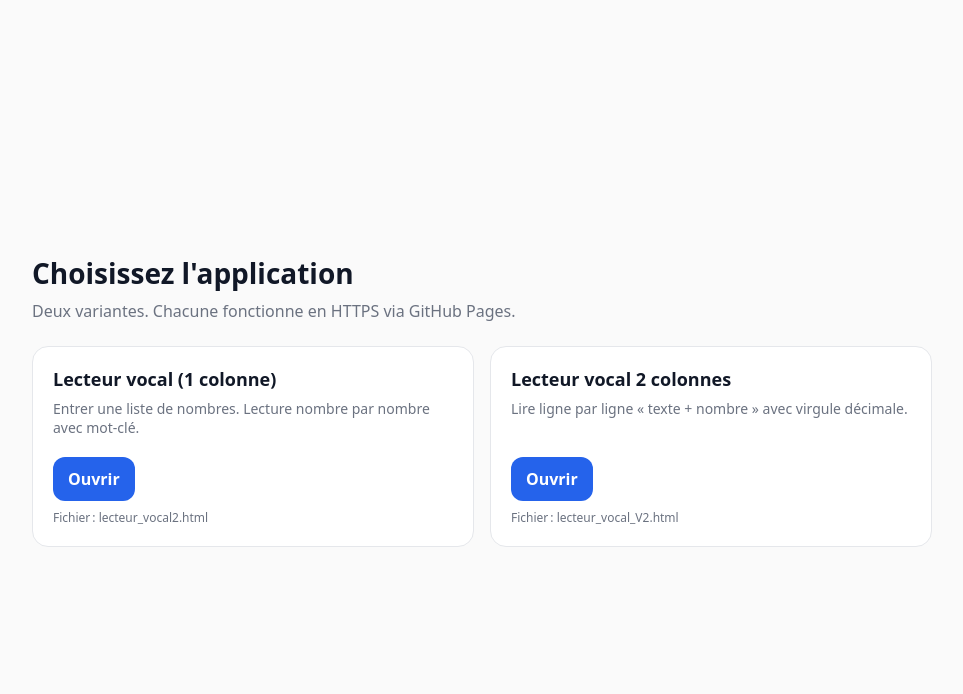
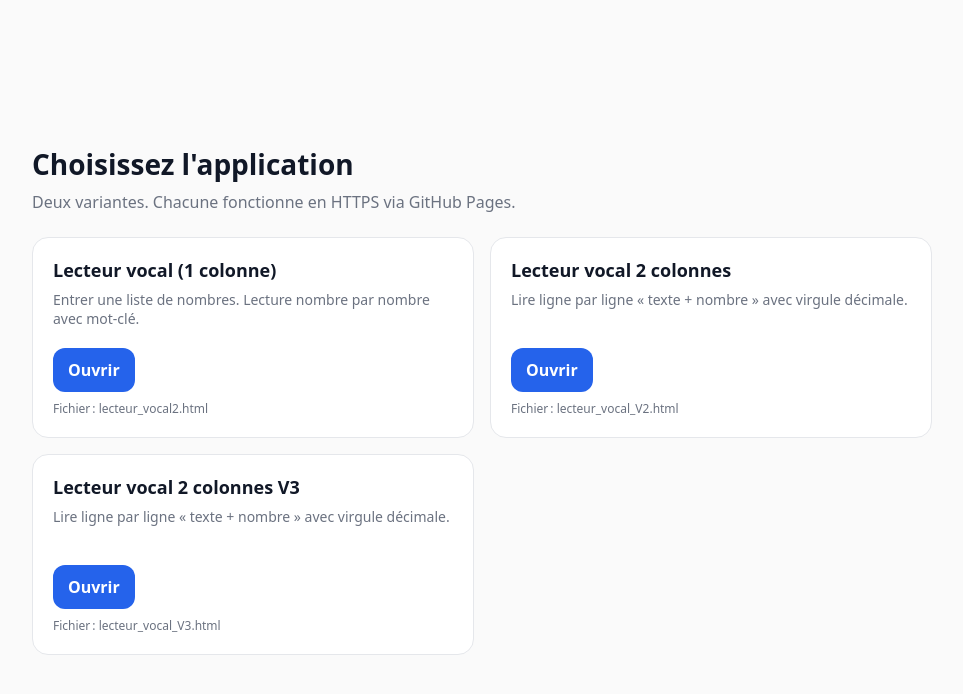
Before and after one commit to sandrine-crypto/Dicter, a plain HTML site: page index.html in a window 1280 px wide. Shown: the whole page, without its empty margins (158-1121 px from the left). Drawn offline with Linux system fonts and the light colour scheme.

Commit message:
Update index.html

```diff
--- a/index.html
+++ b/index.html
@@ -38,6 +38,12 @@
         <a class="btn primary" href="lecteur_vocal_V2.html">Ouvrir</a>
         <div class="small">Fichier : lecteur_vocal_V2.html</div>
       </div>
+       <div class="card">
+        <div class="title">Lecteur vocal 2 colonnes V3</div>
+        <div class="desc">Lire ligne par ligne « texte + nombre » avec virgule décimale.</div>
+        <a class="btn primary" href="lecteur_vocal_V3.html">Ouvrir</a>
+        <div class="small">Fichier : lecteur_vocal_V3.html</div>
+      </div>
     </section>
   </main>
 </body>
```
